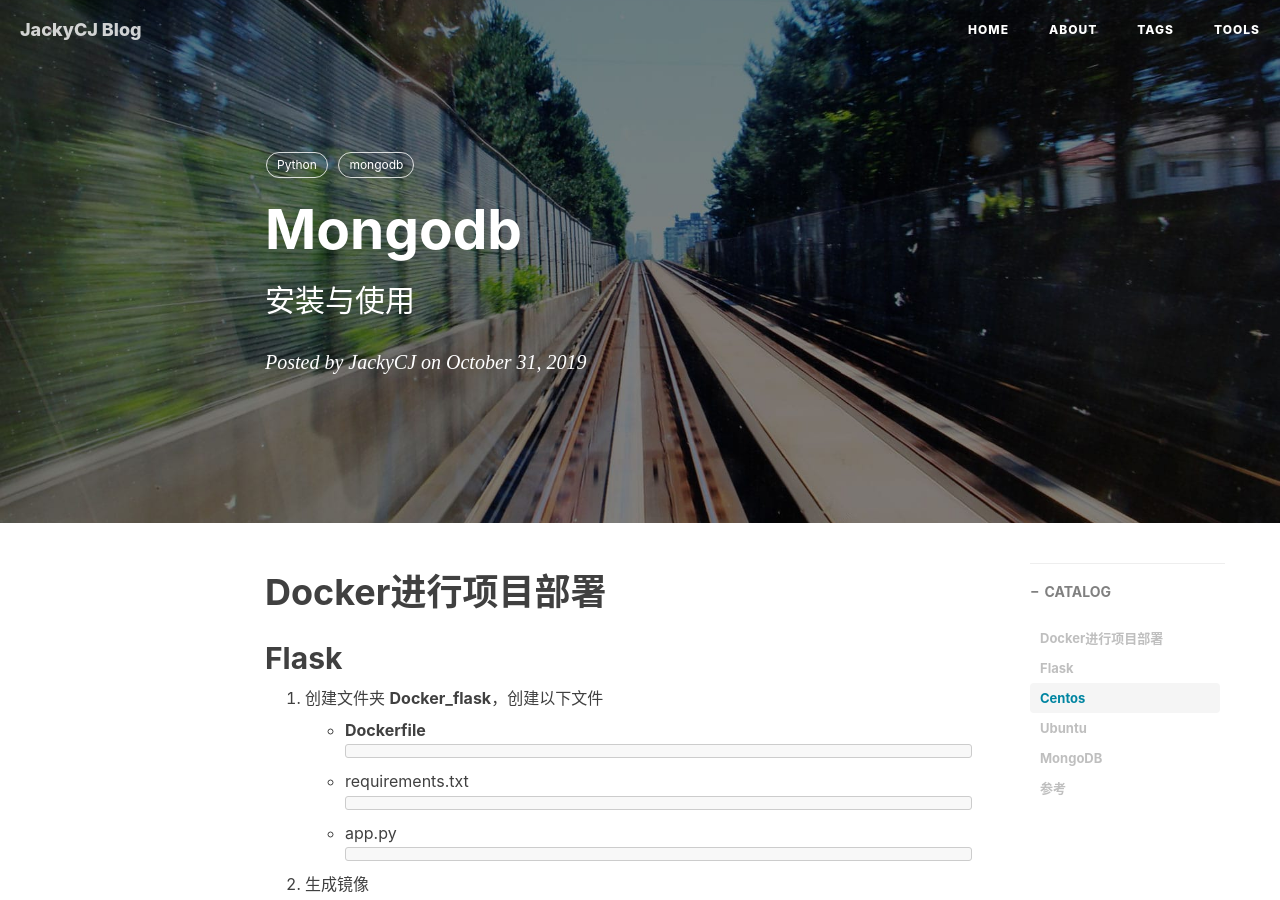
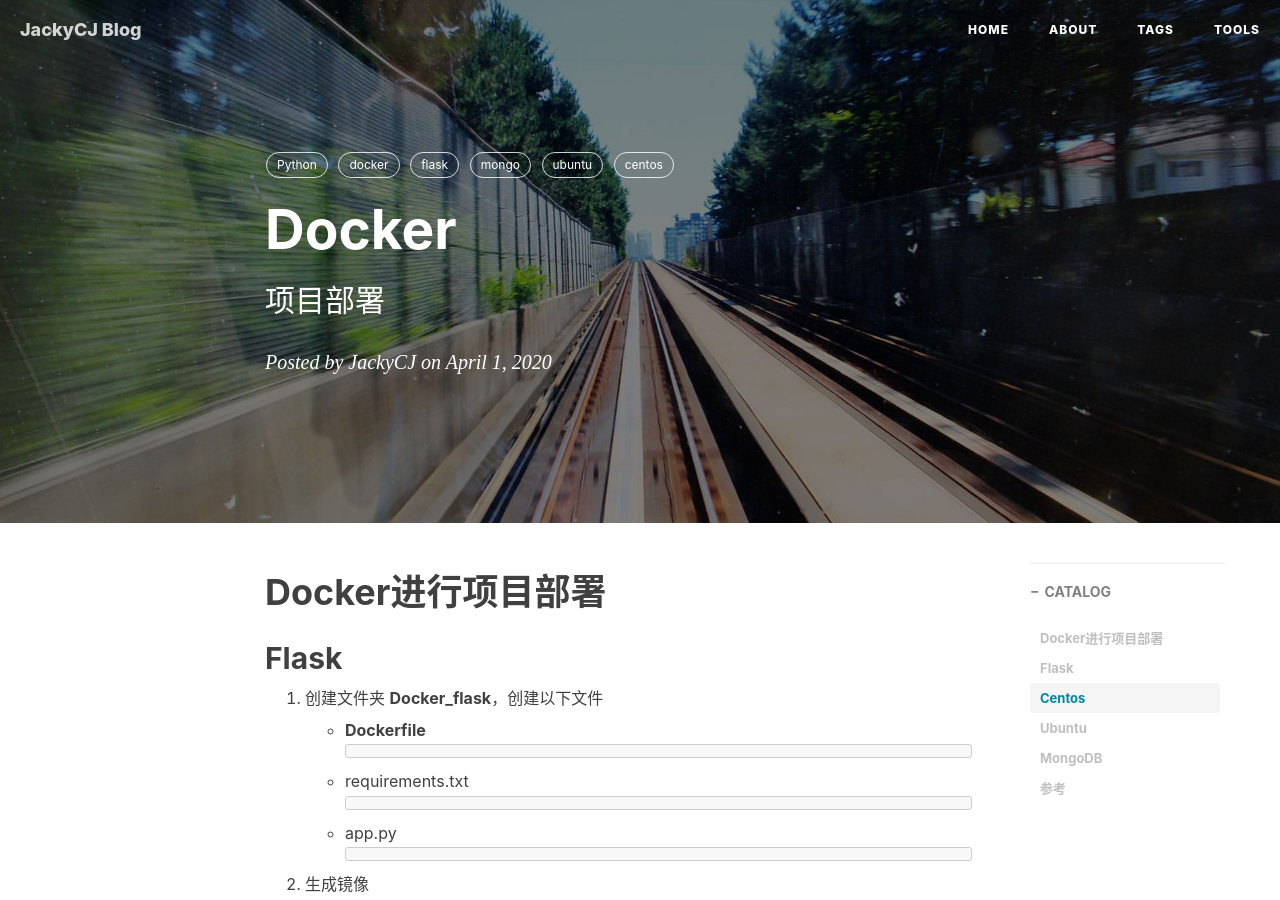
Before and after one commit to JackyCJ/jackycj.github.io, a Jekyll site: the page built from _posts/2020-04-01-Docker进行项目部署.md, in a window 1280 px wide and 900 px high. Built offline with Jekyll 4.4.1, drawn with Linux system fonts in a browser that asks for light colours; nearby versions of some CDN libraries; comment, search, counter and statistics services are not loaded; some of the changed text lies outside the part shown.

Commit message:
Update 2020-04-01-Docker进行项目部署.md

```diff
--- a/_posts/2020-04-01-Docker进行项目部署.md
+++ b/_posts/2020-04-01-Docker进行项目部署.md
@@ -1,14 +1,18 @@
 ---
 layout:     post
-title:      Mongodb
-subtitle:   安装与使用
-date:       2019-10-31
+title:      Docker
+subtitle:   项目部署
+date:       2020-04-01
 author:     JackyCJ
 header-img: img/post-bg-2015.jpg
 catalog: true
 tags:
     - Python
-    - mongodb
+    - docker
+    - flask
+    - mongo
+    - ubuntu
+    - centos
 
 ---
 
```
